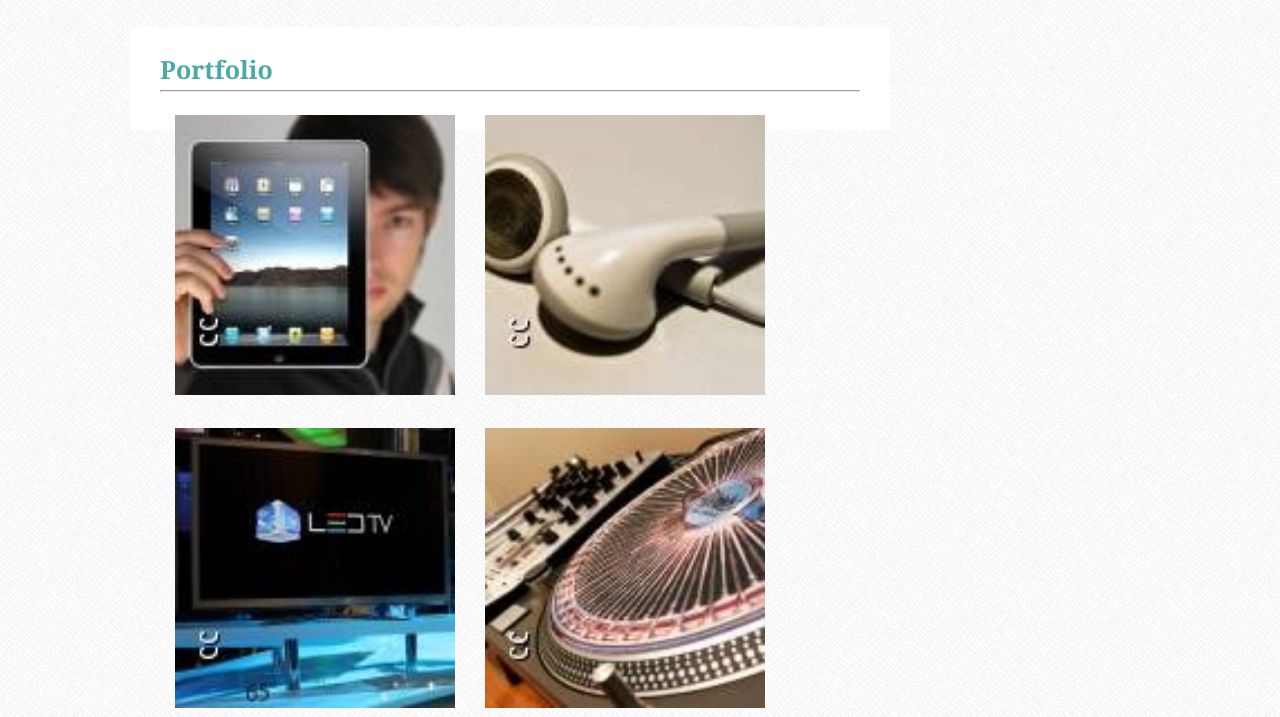
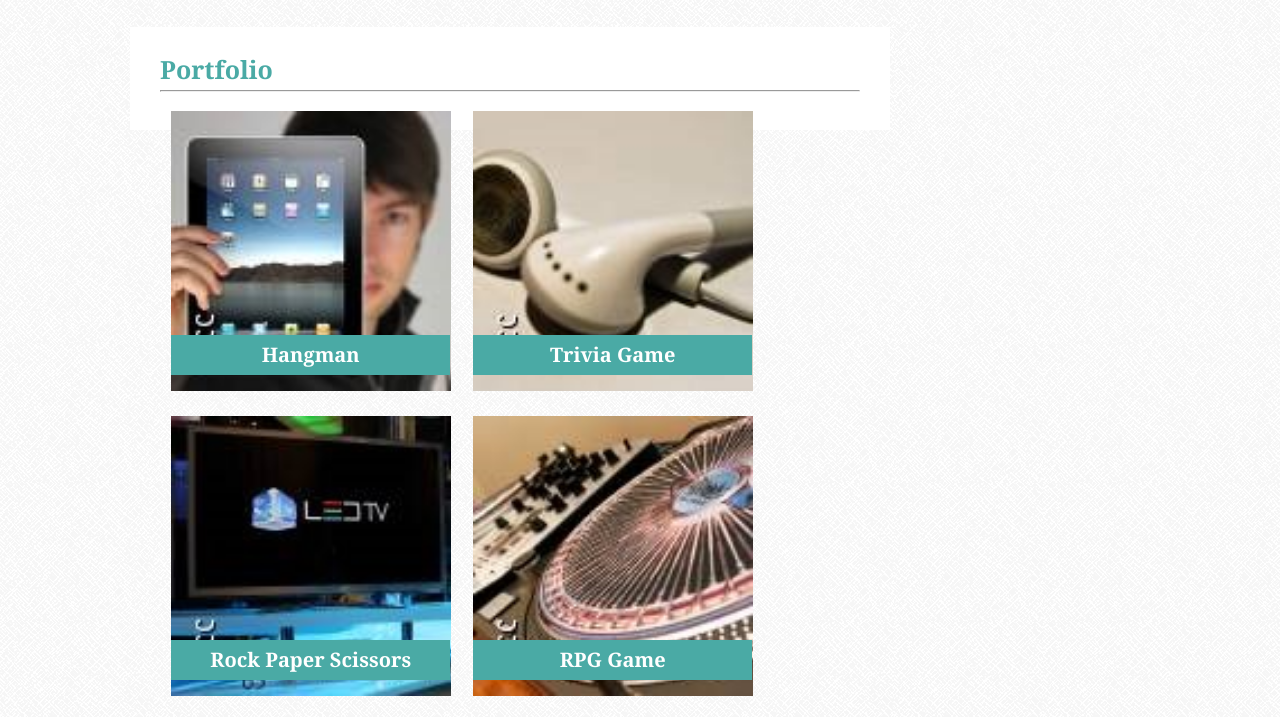
Before and after one commit to RComi/Basic-Portfolio, a plain HTML site: page portfolio.html in a window 1280 px wide. Shown: the part 73-790 px from the top of the page. Drawn offline with Linux system fonts and the light colour scheme; files whose address does not match are found by name.

Commit message:
fixed portfolio css

```diff
--- a/assets/css/style.css
+++ b/assets/css/style.css
@@ -153,23 +153,27 @@ footer {
 .project {
     width: 280px;
     float: left;
-    margin: 15px;
+    margin: 10px;
     overflow: auto;
     position: relative;
+    padding: 1px;
 }
 
 
 .project img {
     width: 100%;
     border: 0 none;
+    height: 95%;
+    background-size: cover;
 }
 
 .project h3 {
     background-color: #4aaaa5;
     color: #ffffff;
-    width: 97%;
+    width: 92%;
     padding: 10px;
     text-align: center;
     position: absolute;
+    bottom: 20px;
 
 }
```
